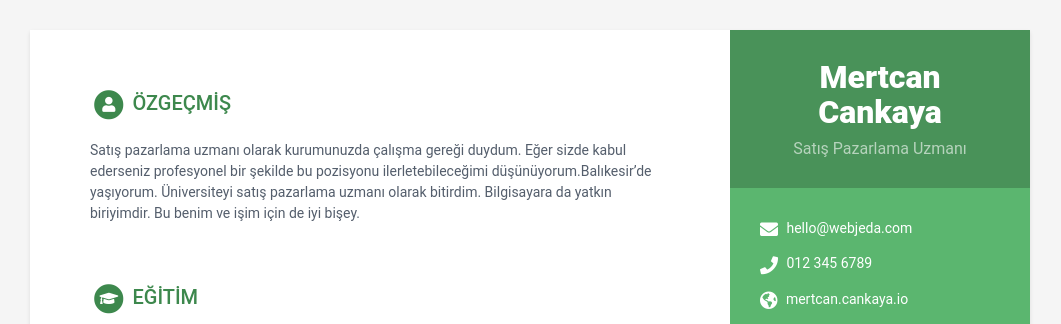
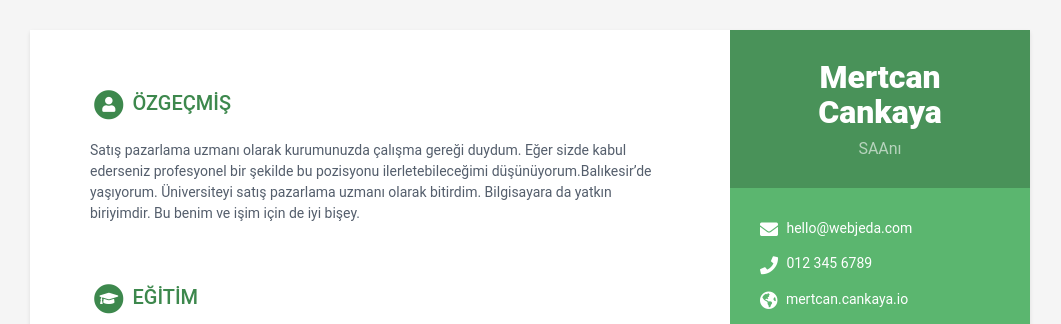
Before and after one commit to mertcankayaa/resume, a Jekyll site: the page built from index.html, in a window 1280 px wide. Shown: the top 324 px of the page, without its empty margins (110-1171 px from the left). Built offline with Jekyll 4.4.1, drawn with Linux system fonts in a browser that asks for light colours.

Commit message:
Update data.yml

```diff
--- a/_data/data.yml
+++ b/_data/data.yml
@@ -8,7 +8,7 @@ sidebar:
 
     # Profile information
     name: Mertcan Cankaya
-    tagline: Satış Pazarlama Uzmanı
+    tagline: SAAnı
     avatar: #profile.png  #place a 100x100 picture inside /assets/images/ folder and provide the name of the file below
 
     # Sidebar links
```
